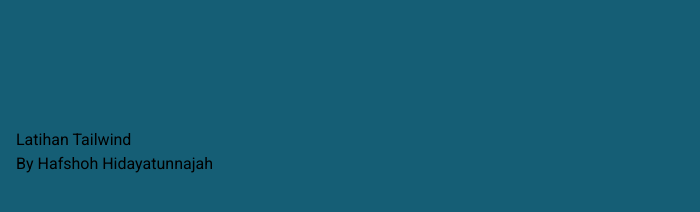
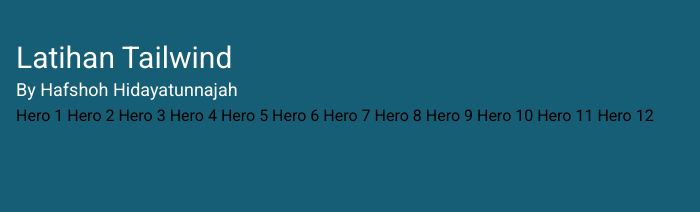
Before and after one commit to hafs1708/belajar-tailwind, a website: page src/latihan/index.html in a window 1280 px wide. Shown: the whole page, without its empty margins (0-700 px from the left). Drawn offline with Linux system fonts and the light colour scheme; a web font is replaced by a local one.

Commit message:
Menambahkan Grid

```diff
--- a/src/latihan/index.html
+++ b/src/latihan/index.html
@@ -8,11 +8,26 @@
 </head>
 <body class="bg-cyan-800 font-roboto max-w-screen">
 
-    <main class="min-h-screen pt-32 gap-4 p-4 max-w-5xl items-center">
-        <div>Latihan Tailwind</div>
-        <div>By Hafshoh Hidayatunnajah </div>
-        <div>
-
+    <main class="min-h-screen pt-10 gap-4 p-4 max-w-5xl items-center">
+        <div class="text-white">
+            <div class="text-3xl">Latihan Tailwind</div>
+            <div class="text-lg">By Hafshoh Hidayatunnajah </div>
+        </div>
+        <div class="grid grid-cols-3">
+            <div>
+                <a href="latihan1.html">Hero 1</a>
+                <a href="latihan2.html">Hero 2</a>
+                <a href="latihan3.html">Hero 3</a>
+                <a href="latihan4.html">Hero 4</a>
+                <a href="latihan5.html">Hero 5</a>
+                <a href="latihan6.html">Hero 6</a>
+                <a href="latihan7.html">Hero 7</a>
+                <a href="latihan8-2.html">Hero 8</a>
+                <a href="latihan9.html">Hero 9</a>
+                <a href="latihan10.html">Hero 10</a>
+                <a href="latihan11.html">Hero 11</a>
+                <a href="latihan12.html">Hero 12</a>
+            </div>
         </div>
     </main>
 
```
